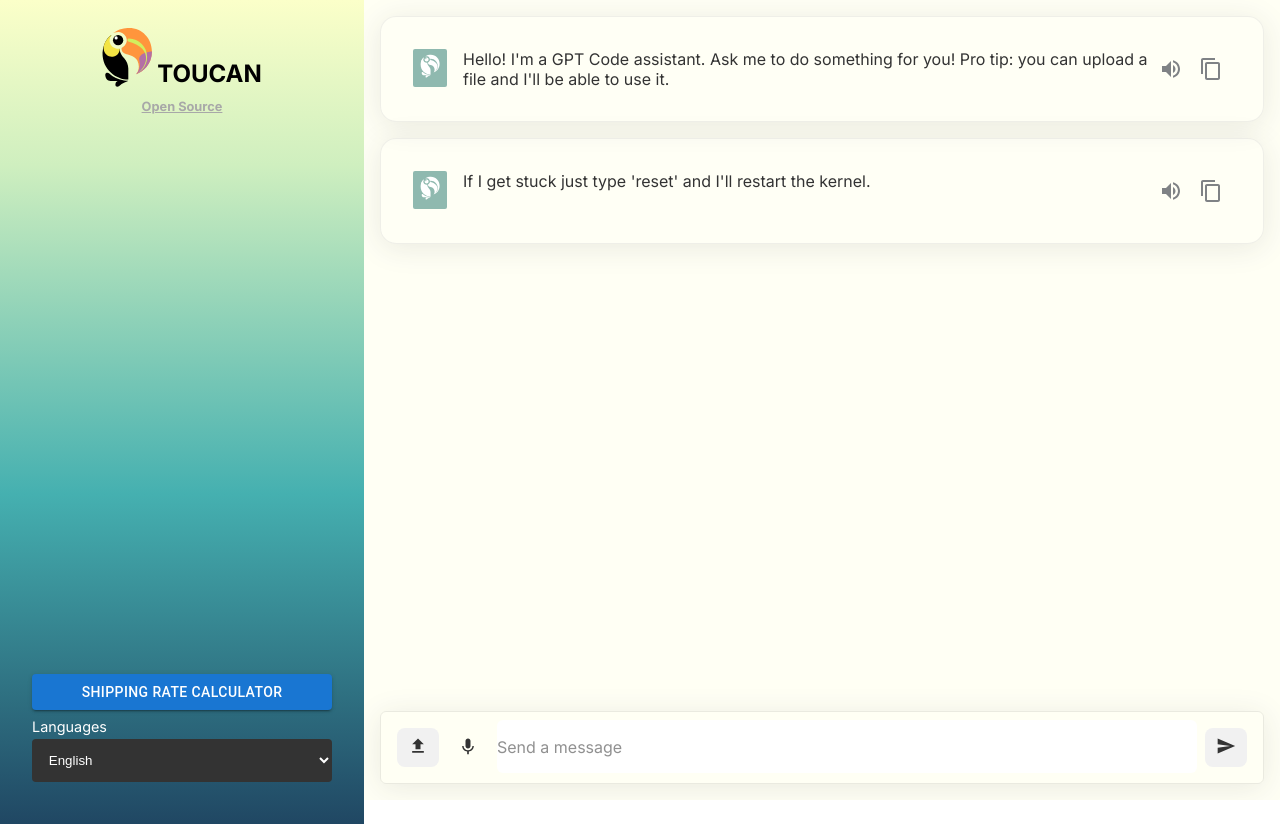
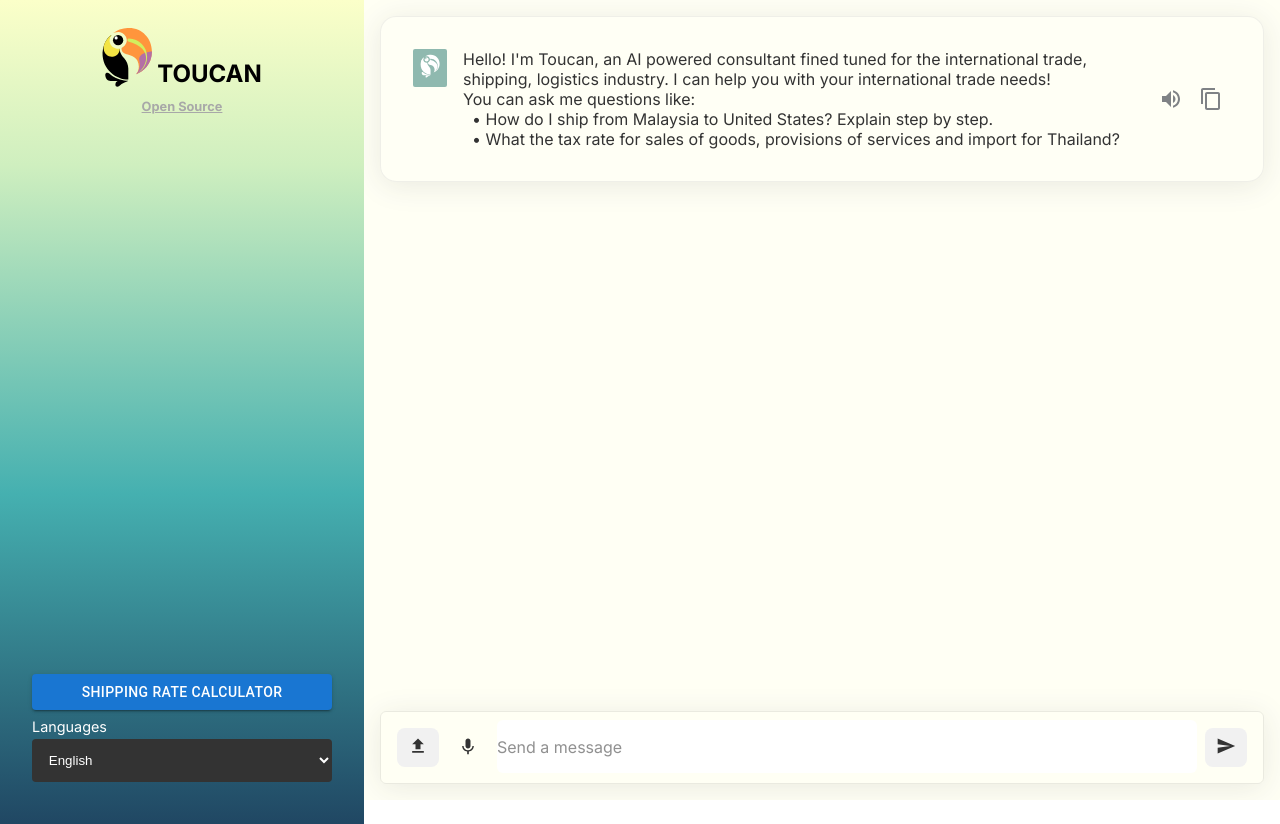
Before and after one commit to jimicy/toucan-ai, a React (Create React App) app in the folder frontend/: page / in a window 1280 px wide. Built offline with nearby package versions, Linux system fonts and the light colour scheme.

Commit message:
Add some examples to start chatting.

```diff
--- a/frontend/src/App.tsx
+++ b/frontend/src/App.tsx
@@ -192,12 +192,10 @@ function App() {
   let [messages, setMessages] = useState<Array<MessageDict>>(
     Array.from([
       {
-        text: "Hello! I'm a GPT Code assistant. Ask me to do something for you! Pro tip: you can upload a file and I'll be able to use it.",
-        role: "system",
-        type: "message",
-      },
-      {
-        text: "If I get stuck just type 'reset' and I'll restart the kernel.",
+        text: `Hello! I'm Toucan, an AI powered consultant fined tuned for the international trade, shipping, logistics industry. I can help you with your international trade needs!
+You can ask me questions like:
+  • How do I ship from Malaysia to United States? Explain step by step.
+  • What the tax rate for sales of goods, provisions of services and import for Thailand?`,
         role: "system",
         type: "message",
       },
```
